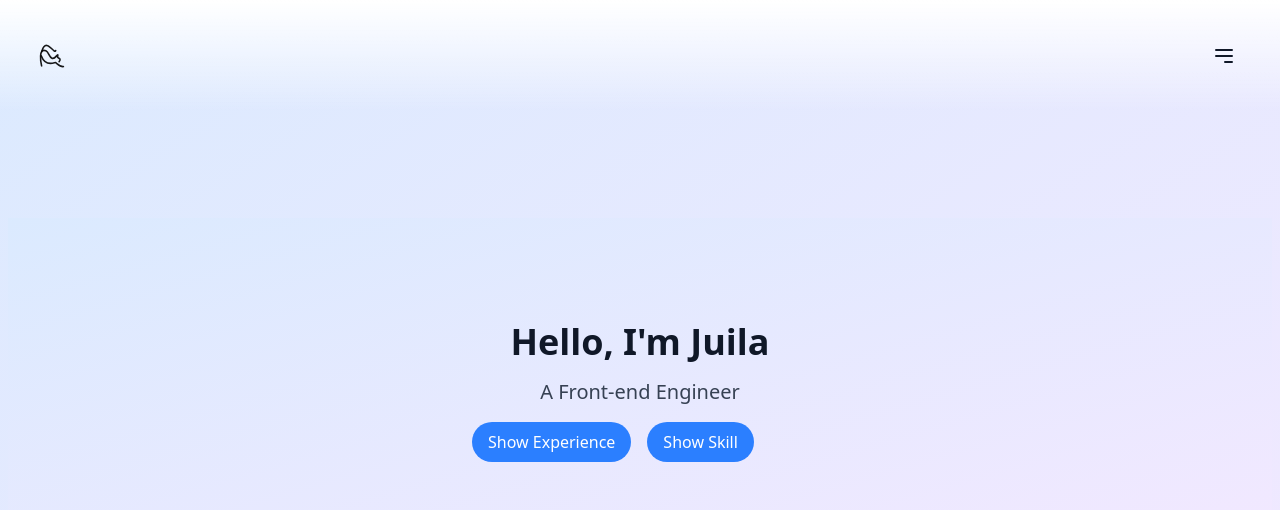
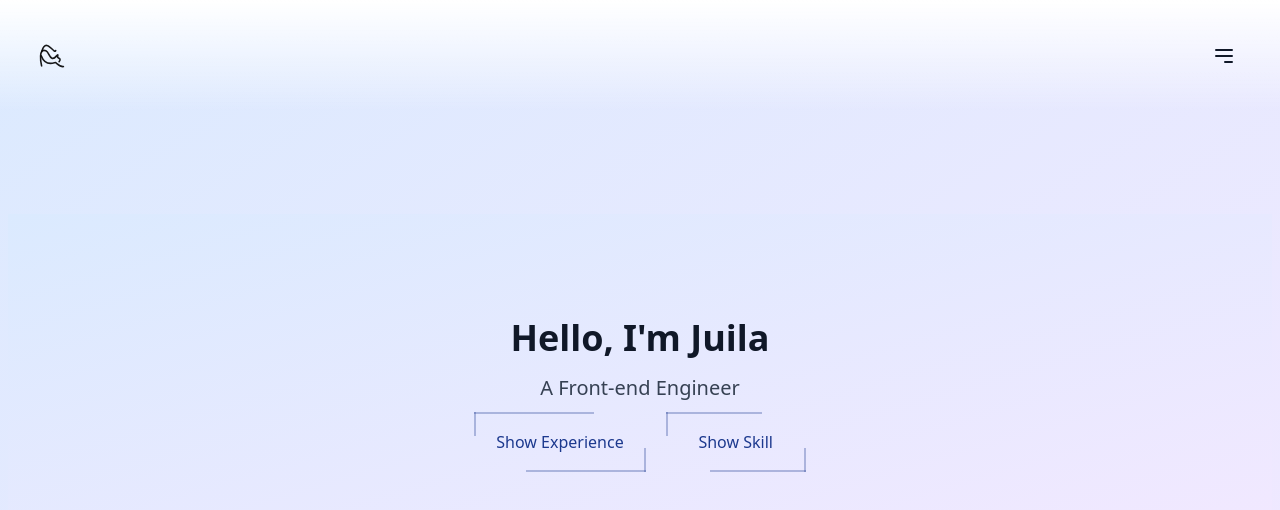
Before and after one commit to lun723/One-Idea, a React (Vite) app: page /about in a window 1280 px wide. Shown: the top 510 px of the page. Built offline with nearby package versions, Linux system fonts and the light colour scheme.

Commit message:
把Button移出作為元件

```diff
--- /dev/null
+++ b/src/components/Button/Button.styles.ts
@@ -0,0 +1,20 @@
+export const baseButtonClass =
+    "group relative min-w-[8rem] h-12 bg-transparent text-blue-900 flex items-center justify-center hover:active:scale-95 transition-all duration-300 cursor-pointer";
+
+export const swapCornerLines = [
+    // 左上角 L：初始顯示 → hover 時縮回
+    "absolute top-[-6px] left-[-6px] w-[75%] border-t-2 border-blue-900/30 origin-left transform transition-transform duration-300 group-hover:scale-x-0",
+    "absolute top-[-6px] left-[-6px] h-[50%] border-l-2 border-blue-900/30 origin-top transform transition-transform duration-300 group-hover:scale-y-0",
+
+    // 右下角 L：初始顯示 → hover 時縮回
+    "absolute bottom-[-6px] right-[-6px] w-[75%] border-b-2 border-blue-900/30 origin-right transform transition-transform duration-300 group-hover:scale-x-0",
+    "absolute bottom-[-6px] right-[-6px] h-[50%] border-r-2 border-blue-900/30 origin-bottom transform transition-transform duration-300 group-hover:scale-y-0",
+
+    // 右上角 L：初始隱藏 → hover 展開
+    "absolute top-[-6px] right-[-6px] w-[75%] border-t-2 border-blue-900/30 origin-right transform scale-x-0 transition-transform duration-300 group-hover:scale-x-100",
+    "absolute top-[-6px] right-[-6px] h-[50%] border-r-2 border-blue-900/30 origin-top transform scale-y-0 transition-transform duration-300 group-hover:scale-y-100",
+
+    // 左下角 L：初始隱藏 → hover 展開
+    "absolute bottom-[-6px] left-[-6px] w-[75%] border-b-2 border-blue-900/30 origin-left transform scale-x-0 transition-transform duration-300 group-hover:scale-x-100",
+    "absolute bottom-[-6px] left-[-6px] h-[50%] border-l-2 border-blue-900/30 origin-bottom transform scale-y-0 transition-transform duration-300 group-hover:scale-y-100",
+];
--- /dev/null
+++ b/src/components/Button/Button.tsx
@@ -0,0 +1,16 @@
+import React from "react";
+import { baseButtonClass, swapCornerLines } from "./Button.styles";
+import type { ButtonProps } from "./Button.types";
+
+const Button: React.FC<ButtonProps> = ({ label, onClick }) => {
+    return (
+        <button onClick={onClick} className={baseButtonClass}>
+            <span className="relative z-10 px-4 py-2">{label}</span>
+            {swapCornerLines.map((cls, i) => (
+                <span key={i} className={cls} />
+            ))}
+        </button>
+    );
+};
+
+export default Button;
--- /dev/null
+++ b/src/components/Button/Button.types.ts
@@ -0,0 +1,4 @@
+export interface ButtonProps {
+    label: string;
+    onClick: () => void;
+}
--- /dev/null
+++ b/src/components/Button/index.ts
@@ -0,0 +1,2 @@
+export { default as Button } from "./Button";
+export type { ButtonProps } from "./Button.types";
--- a/src/page/About.tsx
+++ b/src/page/About.tsx
@@ -3,11 +3,7 @@ import { motion, AnimatePresence } from "framer-motion";
 import { TypewriterText } from "../components/TypewriterText";
 import { Card } from "../components/Card";
 import Tickers from "../components/Tickers";
-
-const skills = [
-  "React.js", "Vite", "MUI", "Bootstrap", "Ant Design", "RWD響應式網頁設計",
-  "SCSS/SASS", "Git", "Github", "GitLab", "API 串接", "AWS", "Node.js", "Canva"
-];
+import { Button } from "../components/Button";
 
 const About: React.FC = () => {
   const [textCompletion, setTextCompletion] = useState({
@@ -15,6 +11,10 @@ const About: React.FC = () => {
     second: false,
     third: false,
   });
+  const skills = [
+    "React.js", "Vite", "MUI", "Bootstrap", "Ant Design", "RWD響應式網頁設計",
+    "SCSS/SASS", "Git", "Github", "GitLab", "API 串接", "AWS", "Node.js", "Canva"
+  ];
   const [cardVisibility, setCardVisibility] = useState({
     experience: false,
     skills: false,
@@ -45,7 +45,7 @@ const About: React.FC = () => {
             initial={{ opacity: 0, x: -50 }}
             animate={{ opacity: 1, x: 0 }}
             transition={{ duration: 0.8, ease: "easeOut" }}
-            className="w-full md:w-2/5 px-2 md:px-6 py-10"
+            className="w-full md:w-3/7 px-2 md:px-6 py-10"
           >
             <h2 className="text-4xl font-bold mb-2 md:mb-4 text-gray-900">
               <TypewriterText
@@ -75,20 +75,18 @@ const About: React.FC = () => {
               initial={{ opacity: 0 }}
               animate={{ opacity: textCompletion.third ? 1 : 0 }}
               transition={{ duration: 0.5, ease: "easeOut" }}
-              className="flex flex-wrap gap-4 mb-4 justify-center md:justify-start"
+              className="flex flex-wrap gap-8 mb-4 justify-center"
             >
-              <button
+              <Button
+                label={cardVisibility.experience ? "Hide Experience" : "Show Experience"}
                 onClick={() => toggleCard("experience")}
-                className="bg-blue-500 text-white px-4 py-2 rounded-full hover:bg-blue-600 transition duration-300"
-              >
-                {cardVisibility.experience ? "Hide Experience" : "Show Experience"}
-              </button>
-              <button
+              />
+
+              <Button
+                label={cardVisibility.skills ? "Hide Skill" : "Show Skill"}
                 onClick={() => toggleCard("skills")}
-                className="bg-blue-500 text-white px-4 py-2 rounded-full hover:bg-blue-600 transition duration-300"
-              >
-                {cardVisibility.skills ? "Hide Skill" : "Show Skill"}
-              </button>
+              />
+
             </motion.div>
           </motion.div>
 
@@ -100,7 +98,7 @@ const About: React.FC = () => {
                 animate={{ opacity: 1 }}
                 exit={{ opacity: 0 }}
                 transition={{ duration: 0.4, ease: "easeInOut" }}
-                className="w-full md:w-3/5 px-2 md:px-6 py-4"
+                className="w-full md:w-4/7 px-2 md:px-6 py-4"
               >
                 <AnimatePresence mode="wait">
                   {cardVisibility.experience && (
```
Also changed, not shown: src/components/Button/Button.utils.ts (added), 1 other file (tests, documents, lock files or other folders).
